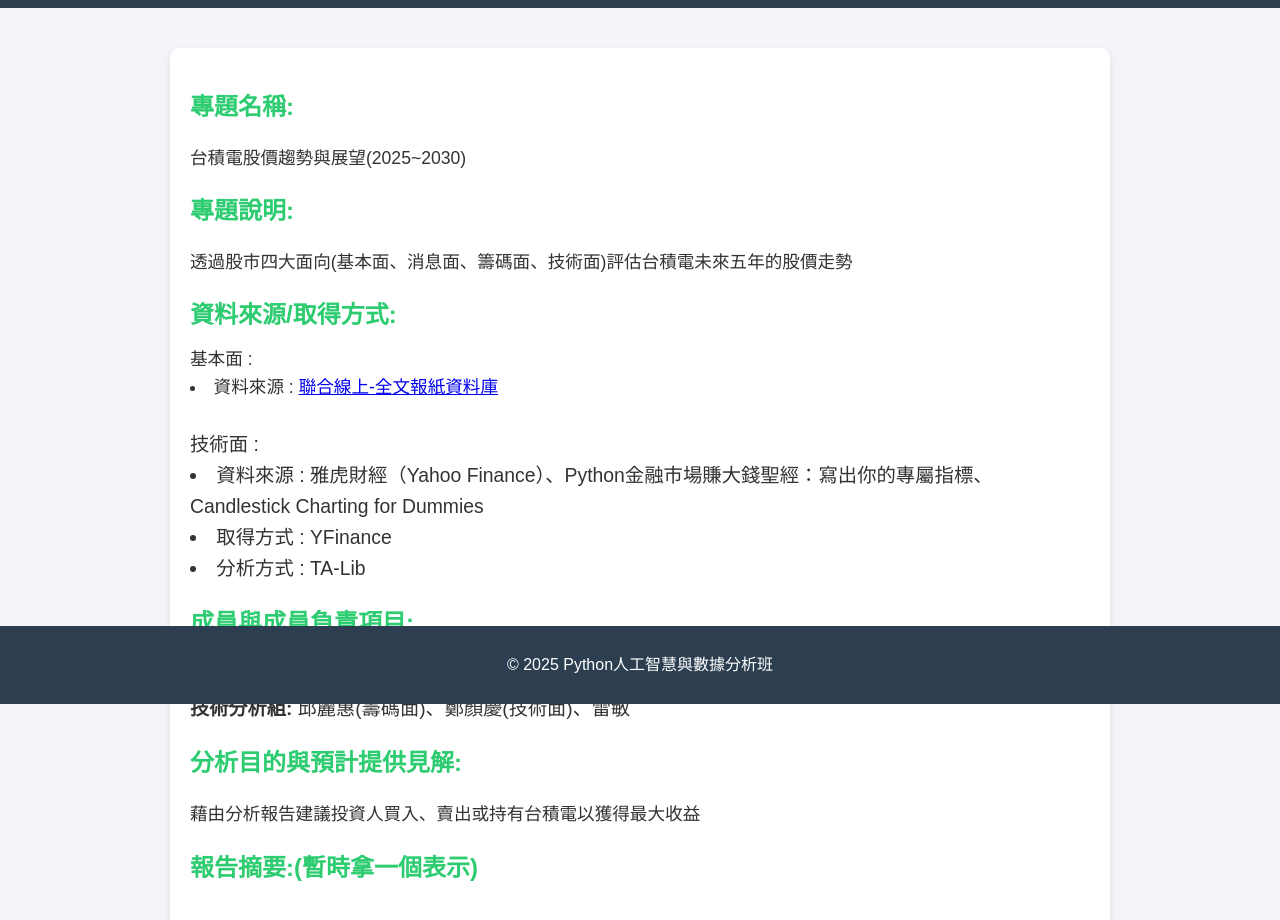
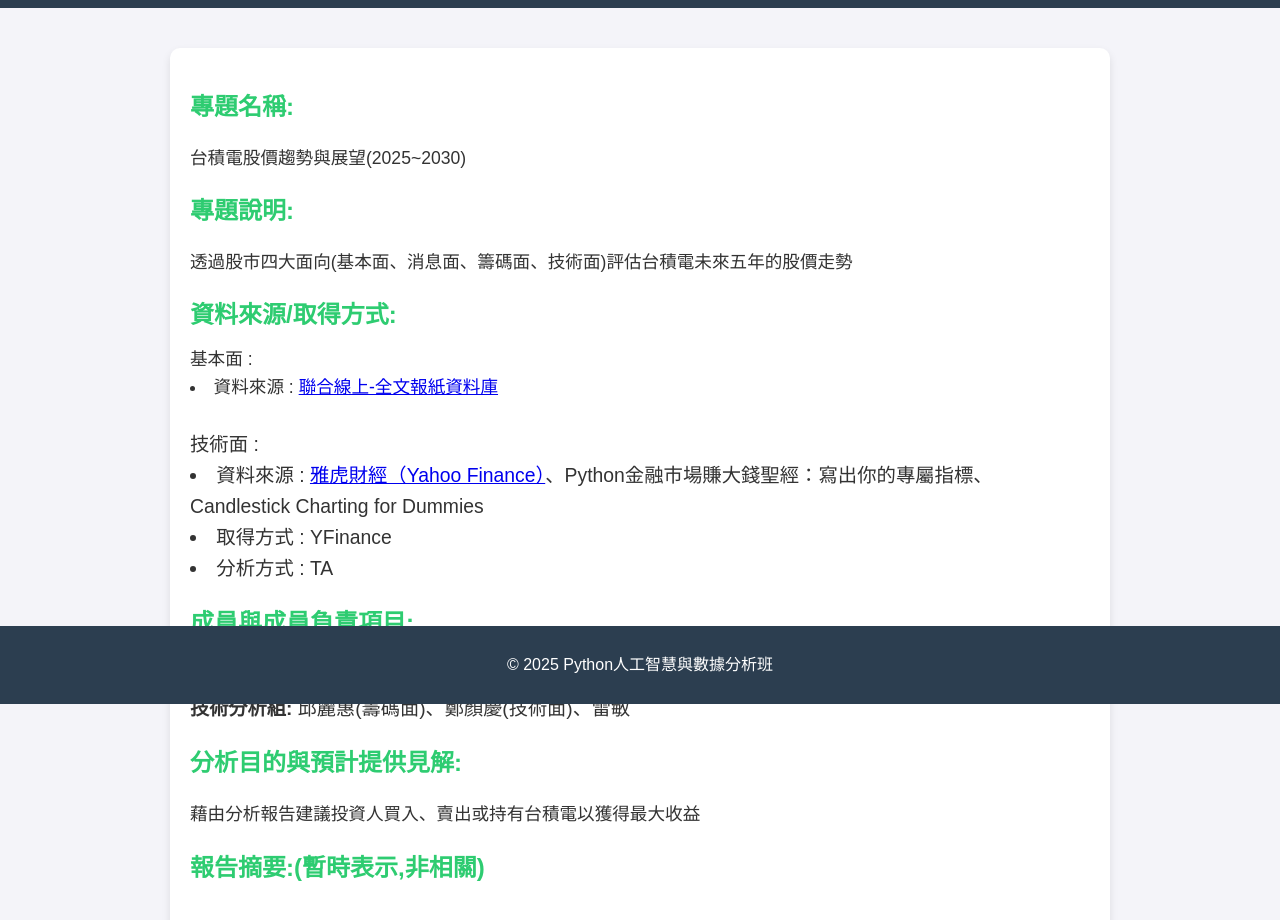
Before and after one commit to Leiinori/StockAnalysis, a plain HTML site: page index.html in a window 1280 px wide. Shown: the part 96-1016 px from the top of the page. Drawn offline with Linux system fonts and the light colour scheme; grey boxes are pictures that could not be loaded.

Commit message:
更新資料來源資訊並用超連結的方式表示

```diff
--- a/index.html
+++ b/index.html
@@ -111,9 +111,9 @@
         </ui>
         <br>
         <u1 class="section-content">技術面 :
-            <li>資料來源 : 雅虎財經（Yahoo Finance）、Python金融市場賺大錢聖經：寫出你的專屬指標、Candlestick Charting for Dummies</li>
+            <li>資料來源 : <a href="https://finance.yahoo.com/quote/TSMC.BA/">雅虎財經（Yahoo Finance）</a>、Python金融市場賺大錢聖經：寫出你的專屬指標、Candlestick Charting for Dummies</li>
             <li>取得方式 : YFinance</li>
-            <li>分析方式 : TA-Lib </li>
+            <li>分析方式 : TA</li>
         </ui>
     </section>
 
@@ -131,7 +131,7 @@
     </section>
 
     <section class="item">
-        <h2 class="section-title">報告摘要:(暫時拿一個表示)</h2>
+        <h2 class="section-title">報告摘要:(暫時表示,非相關)</h2>
         <iframe title="信用卡消費紀錄報表_測試" width="900" height="570" src="https://app.powerbi.com/view?r=eyJrIjoiMzZlYjNlM2EtODA1NC00MjA0LWJiMmMtOWY3OGNiNjA5ZTJjIiwidCI6ImYxY2FlZGQ1LWUxNzUtNGU3YS1iMWJmLWQ0MTRjNTA1M2IxMiJ9" frameborder="0" allowFullScreen="true"></iframe>
     </section>
 </div>
```
